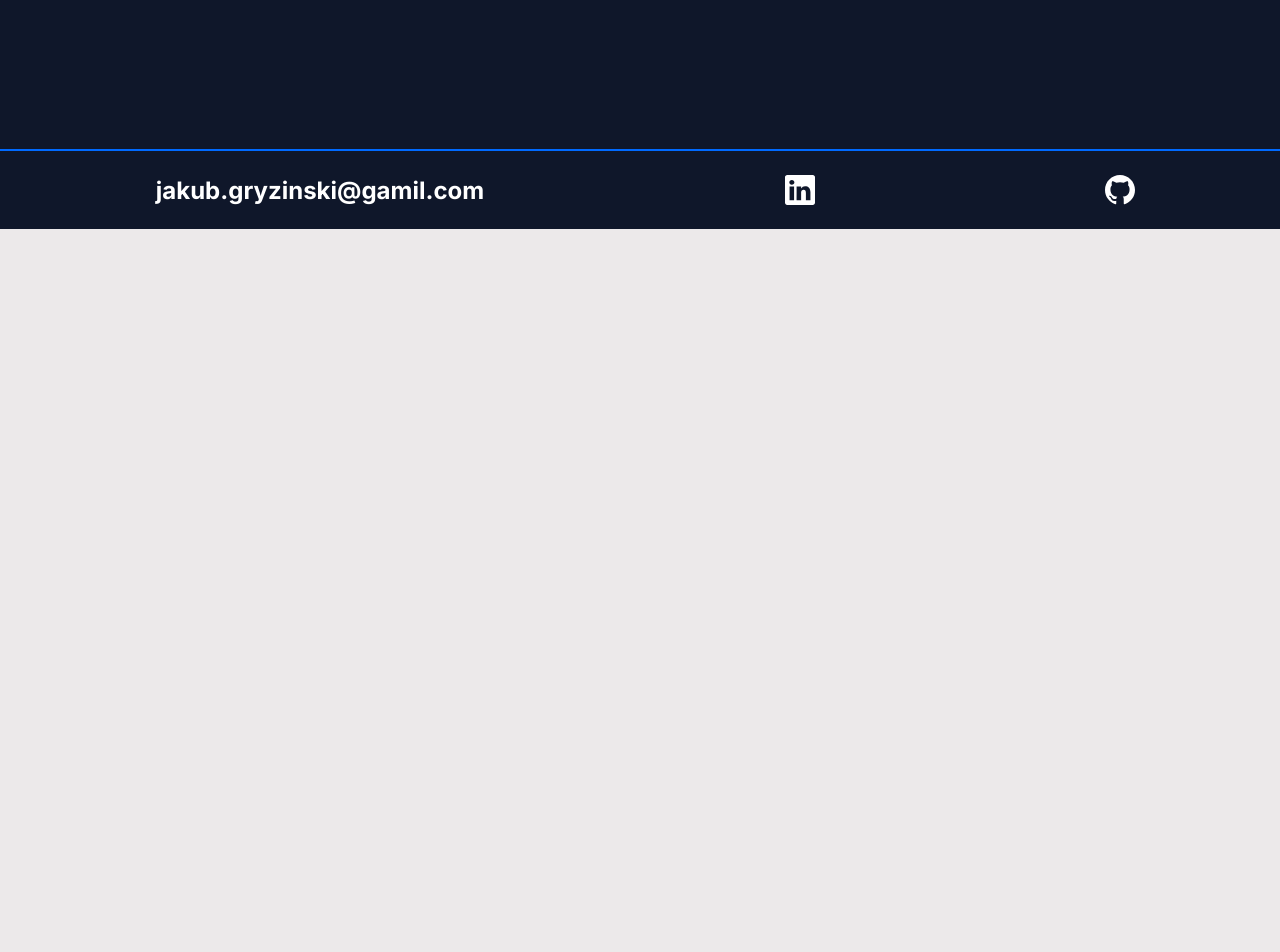
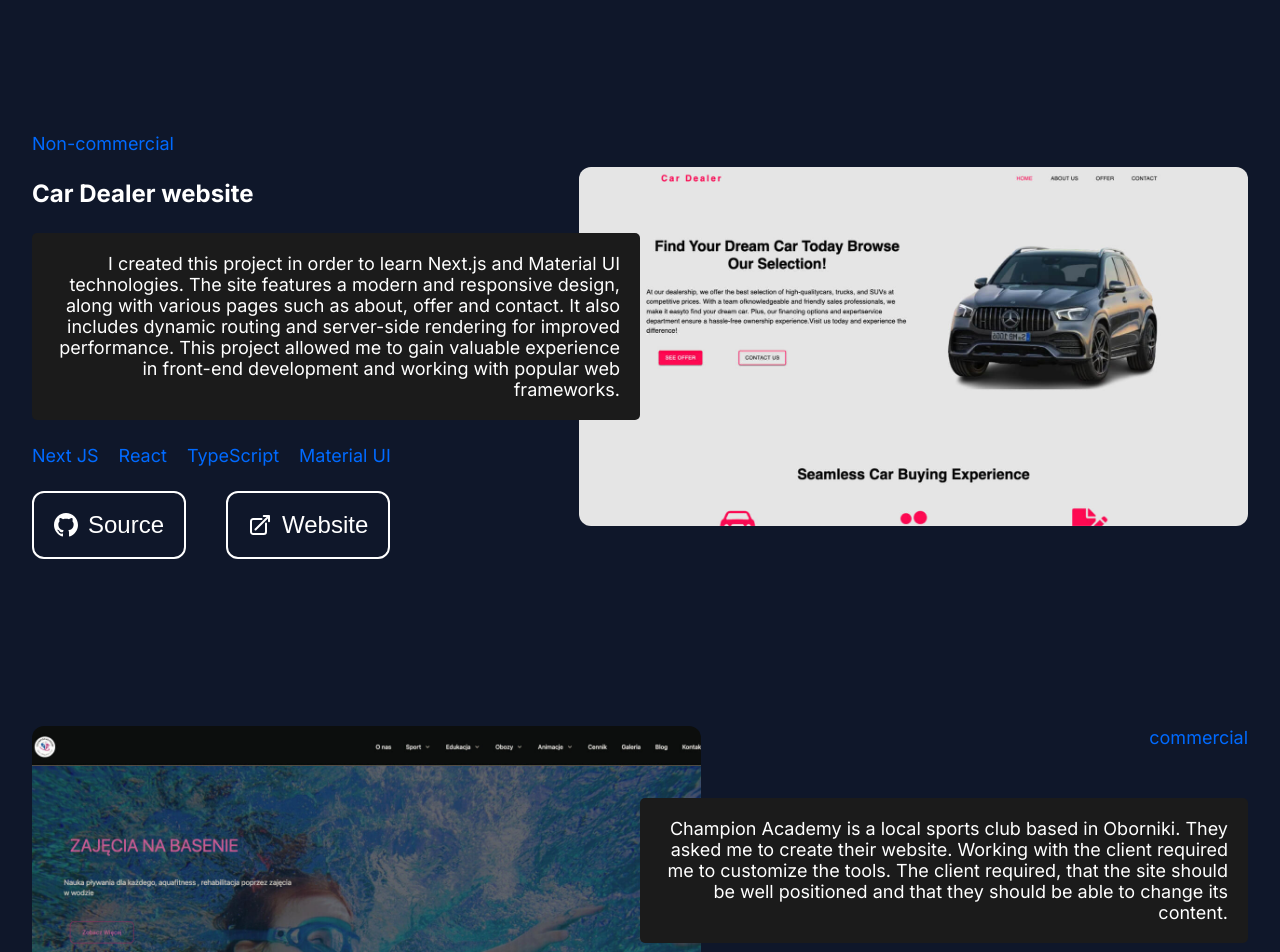
Before and after one commit to JayCodeGitHub/jaycode.pl, a Next.js app: page /experience in a window 1280 px wide. Shown: the part 1820-2772 px from the top of the page. Before the commit the page ends 2049 px from the top, so only its background shows below. Built offline with nearby package versions, Linux system fonts and the light colour scheme.

Commit message:
Updated projects items

```diff
--- a/src/assets/projectsItems.ts
+++ b/src/assets/projectsItems.ts
@@ -50,4 +50,26 @@ export const ProjectsItems = [
       href: `https://clothify-app.vercel.app/`,
       github: `https://github.com/JayCodeGitHub/Clothify`,
     },
+    {
+      image: '/images/car-dealer.jpg',
+      alt: 'Screenshot from Car Dealer desktop website',
+      type: 'Non-commercial',
+      title: 'Car Dealer website',
+      description:
+      'I created this project in order to learn Next.js and Material UI technologies. The site features a modern and responsive design, along with various pages such as about, offer and contact. It also includes dynamic routing and server-side rendering for improved performance. This project allowed me to gain valuable experience in front-end development and working with popular web frameworks.',
+      technologies: ['Next JS', 'React', 'TypeScript', 'Material UI'],
+      href: 'https://car-dealer-ten.vercel.app/',
+      github: 'https://github.com/JayCodeGitHub/Car-Dealer',
+    },
+    {
+      image: '/images/champion-academy.jpg',
+      alt: 'Screenshot from Champion Academy desktop website',
+      type: 'commercial',
+      name: 'Champion-Academy',
+      description:
+      'Champion Academy is a local sports club based in Oborniki. They asked me to create their website. Working with the client required me to customize the tools. The client required, that the site should be well positioned and that they should be able to change its content.',
+      technologies: ['React', 'Gatsby', 'Dato CMS', 'tailwind css', 'GraphQL'],
+      href: 'https://championacademy.pl/',
+      github: 'https://github.com/JayCodeGitHub/Final-Champion-Academy',
+    },
   ];
```
Also changed, not shown: public/images/car-dealer.jpg (added), public/images/champion-academy.jpg (added).
